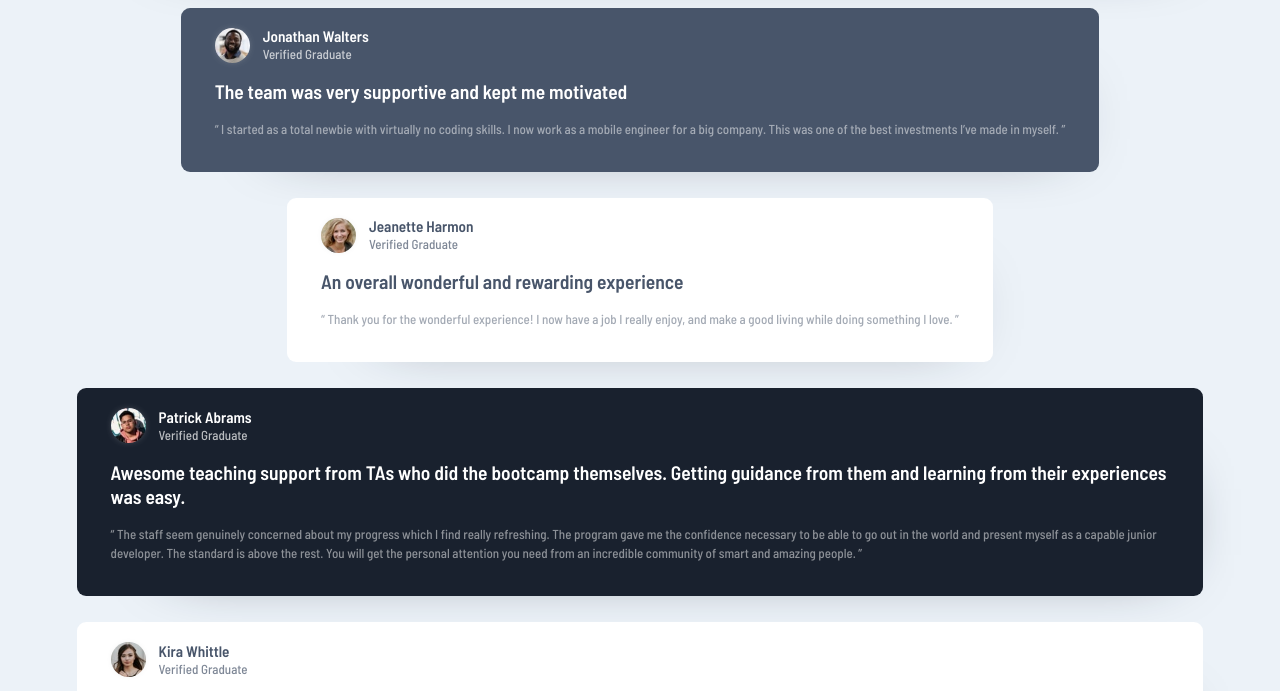
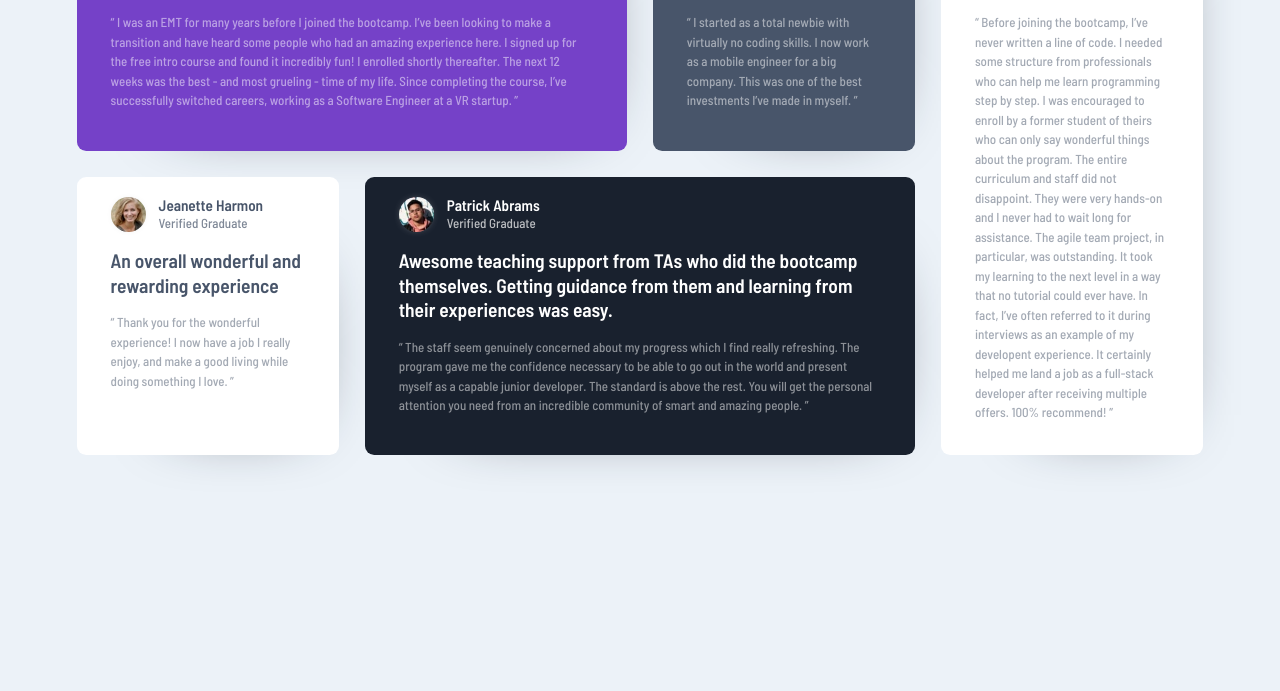
Before and after one commit to kasra-pak/testimonials-grid-section, a plain HTML site: page index.html in a window 1280 px wide. Shown: the part 246-937 px from the top of the page. After the commit the page ends 800 px from the top, so only its background shows below. Drawn offline with Linux system fonts and the light colour scheme.

Commit message:
more responsive

```diff
--- a/styles/style.scss
+++ b/styles/style.scss
@@ -49,7 +49,9 @@ img {
   display: grid;
   justify-items: center;
   max-width: 88%;
-  gap: 2em
+  width: 400px;
+  gap: 2em;
+  margin: 5em 0;
 }
 
 .box {
@@ -107,3 +109,59 @@ img {
   opacity: 0.5;
   line-height: 1.5em;
 }
+
+//---===MediaQueries===---//
+
+@media (min-width: 828px) {
+  .container {
+    width: 100%;
+    grid-template-columns: repeat(3, 1fr);
+    grid-template-rows: repeat(3, auto);
+    grid-auto-flow: dense;
+  }
+
+  .box:nth-child(1),
+  .box:nth-child(5) { grid-column: span 2; }
+
+  .box:nth-child(4) {
+    grid-column: span 3;
+    grid-row: 2;
+  }
+
+  .box:nth-child(2) { grid-row-end: -1; }
+}
+
+@media (min-width: 1151px) {
+  .container {
+    grid-template-columns: repeat(4, 1fr);
+    grid-template-rows: repeat(2, auto);
+  }
+
+  .box:nth-child(4) { grid-column: 2 / span 2; }
+
+  .box:nth-child(5) {
+    grid-column: 3 / span 2;
+    grid-row: 1
+  }
+
+  .box:nth-child(2) {
+    grid-column-end: -1;
+  }
+}
+
+@media (min-width: 1262px) {
+
+  .box:nth-child(2) { grid-row: 1; }
+  .box:nth-child(2) { grid-column: 3; }
+
+  .box:nth-child(5) {
+    grid-row: 1 / span 2;
+    grid-column: -2 / -1;
+  }
+}
+
+@media (min-width: 1440px) {
+  .container {
+    max-width: 80%;
+  }
+}
```
Also changed, not shown: styles/css/style.css, 1 other file.
